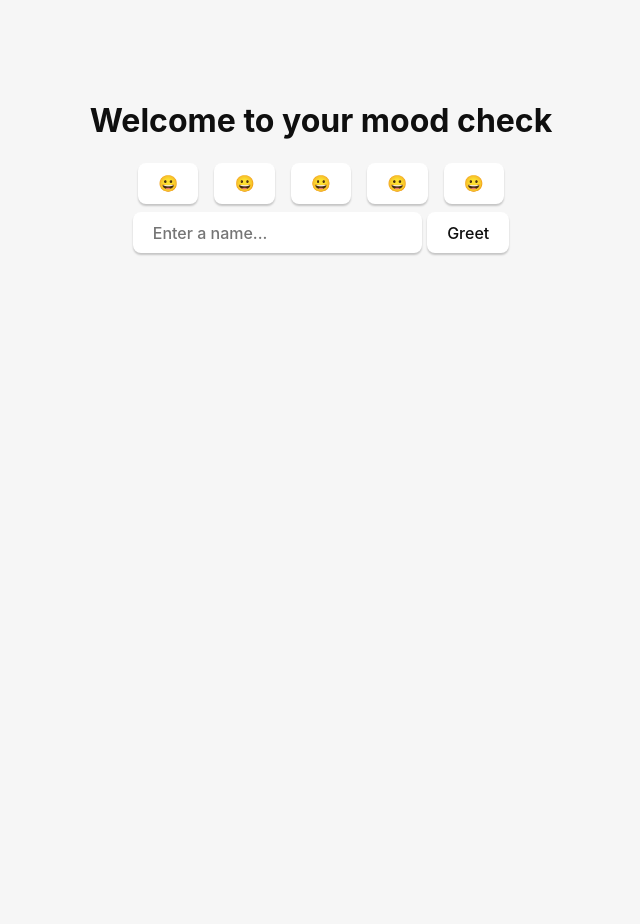
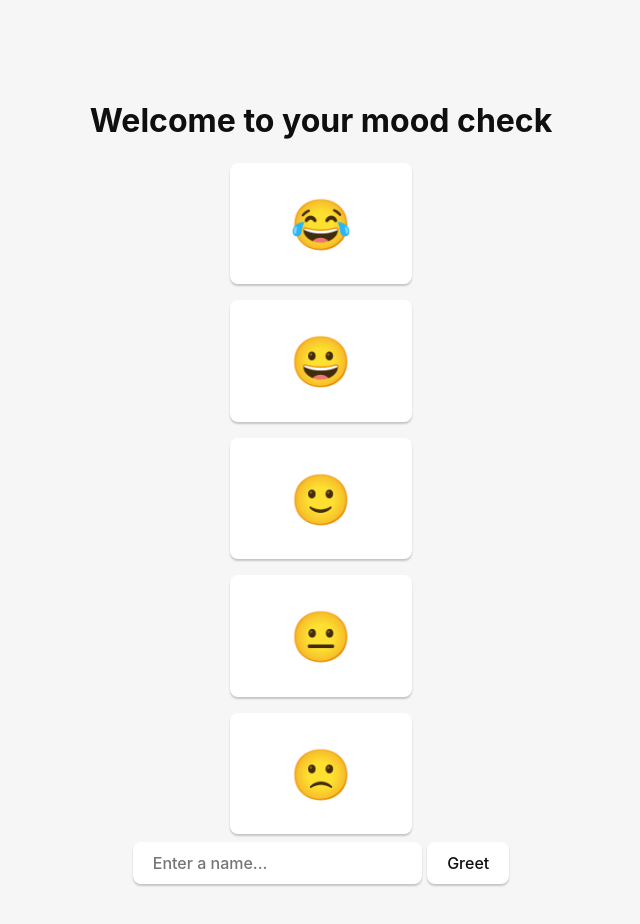
Before and after one commit to arjav0703/mood-tracker, a Vue app: page / in a window 1280 px wide. Shown: the whole page, without its empty margins (319-959 px from the left). Before the commit the page ends 800 px from the top, so only its background shows below. Built offline with nearby package versions, Linux system fonts and the light colour scheme.

Commit message:
Making a simple UI and a TODO.md

```diff
--- a/src/App.vue
+++ b/src/App.vue
@@ -13,7 +13,7 @@ async function greet() {
 
 <template>
   <main class="container">
-     <h1>Welcome to your mood check</h1>
+     <h1>Welcome to your mood check <!-- (REMOVE IN PRODUCTION) --> </h1>
 <!--
     <div class="row">
       <a href="https://vite.dev" target="_blank">
@@ -29,23 +29,23 @@ async function greet() {
     <p>Click on the Tauri, Vite, and Vue logos to learn more.</p> -->
 <div class="Buttons">
     <button>
-      😀
+      😂
     </button>
-
+    <br/>
     <button>
       😀
     </button>
-
+    <br/>
     <button>
-      😀
+      🙂
     </button>
-
+    <br/>
     <button>
-      😀
+      😐
     </button>
-
+    <br/>
     <button>
-      😀
+      &#x1F641
     </button>
 </div>
     <form class="row" @submit.prevent="greet">
@@ -94,6 +94,7 @@ async function greet() {
 
 .Buttons * {
   margin: 0.5rem;
+  font-size: 3.10rem;
 }
 
 .logo {
```
Also changed, not shown: 1 other file (tests, documents, lock files or other folders).
